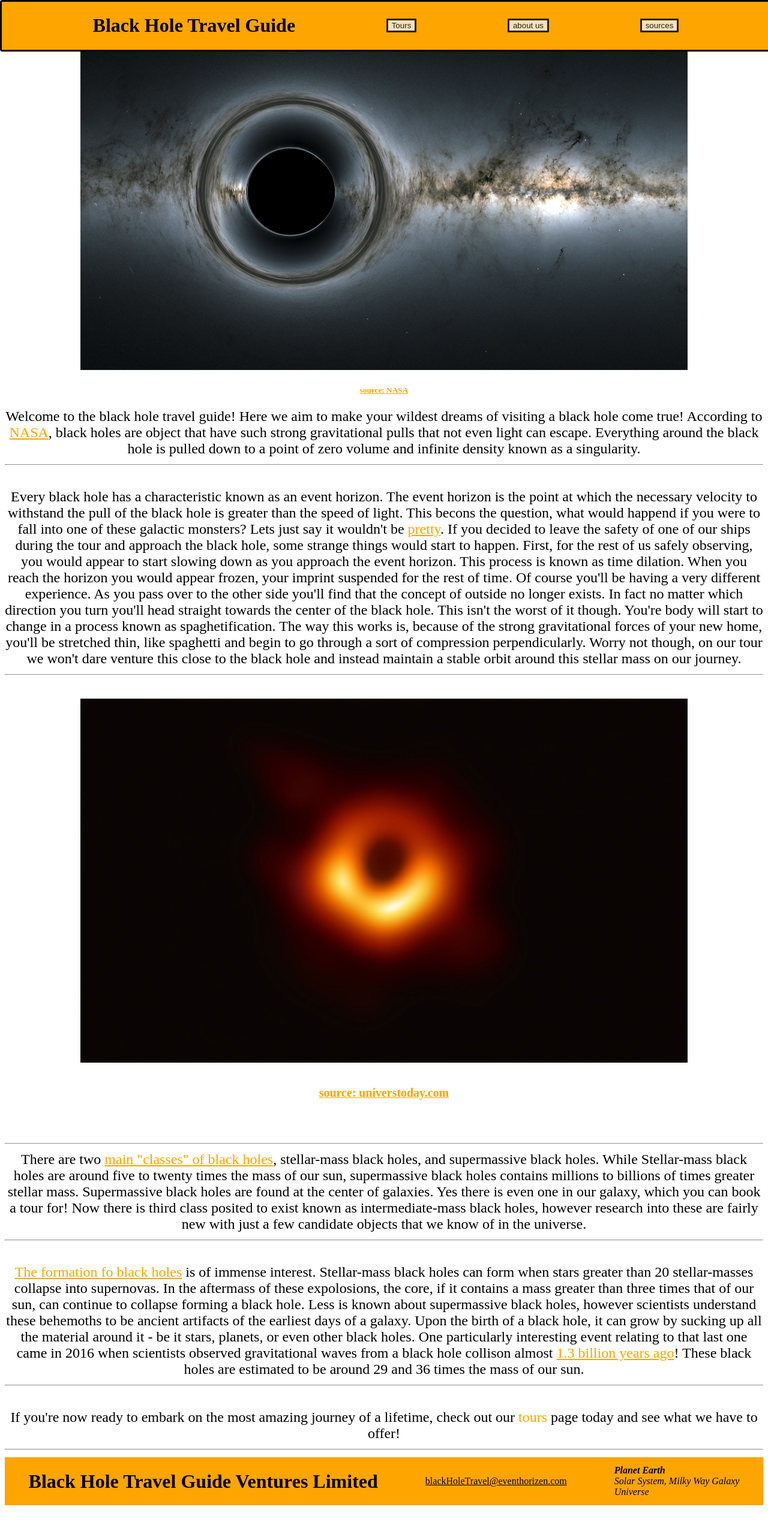
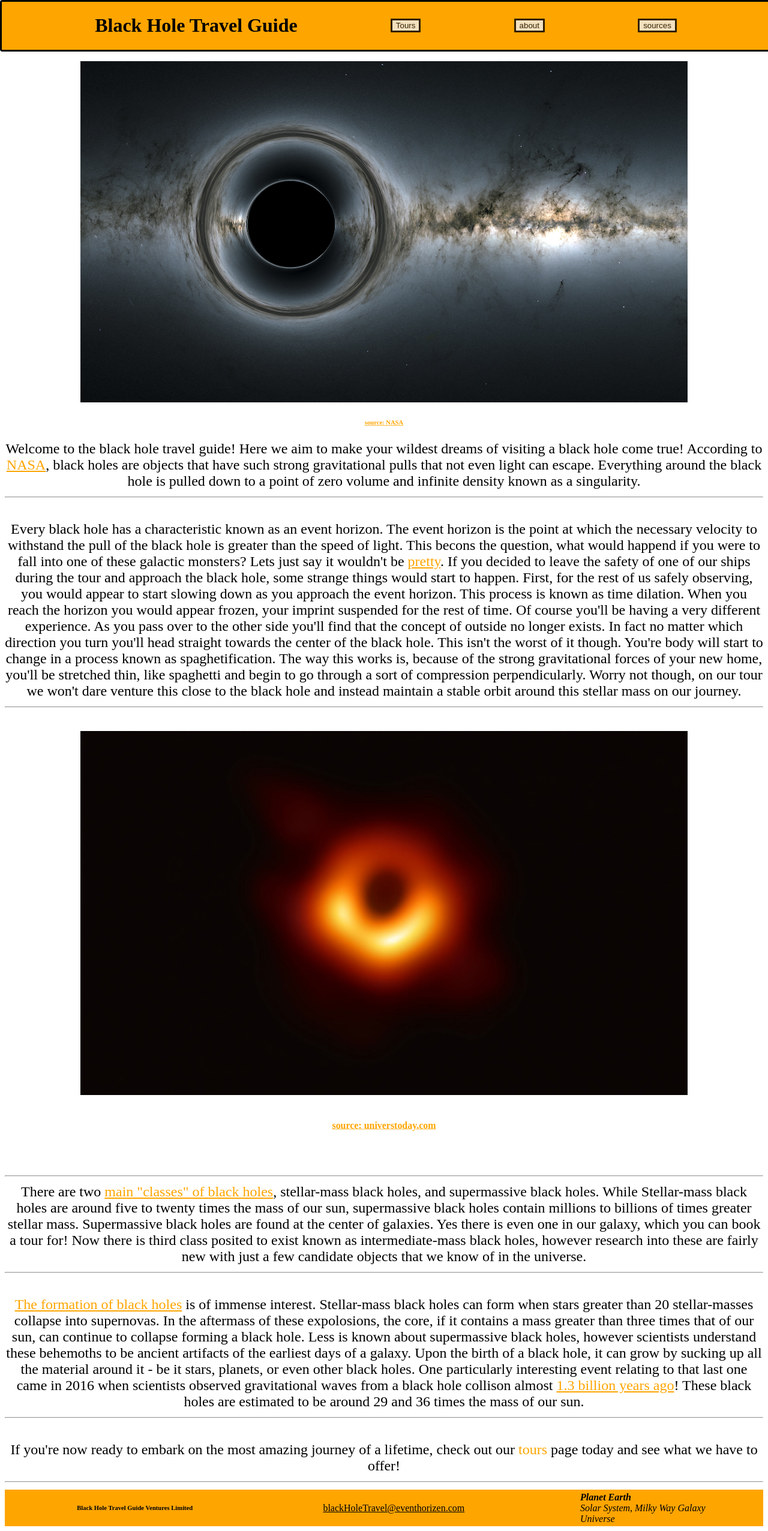
Before and after one commit to Infandous/black-holes, a React (Create React App) app: page / in a window 1280 px wide. Shown: the whole page at 60% size. Before the commit the page ends 2518 px from the top, so only its background shows below. Built offline with nearby package versions, Linux system fonts and the light colour scheme.

Commit message:
finished basic site

```diff
--- a/src/App.js
+++ b/src/App.js
@@ -136,6 +136,7 @@ function App() {
     return (
       <div className='app'>
         <Topbar homeFunc={activateHome} toursFunc={activateTours} aboutFunc={activateAbout} sourcesFunc={activateSources}/>
+        <br/><br/><br/>
         <Intro toursFunc={activateTours}/>
         <Footer />
       </div>
@@ -148,6 +149,7 @@ function App() {
         <br />
         <br />
         <br />
+        <br/>
 
           {tourList.map(tour=>{
             return(
--- a/src/components/Footer.css
+++ b/src/components/Footer.css
@@ -1,3 +1,4 @@
+
 
 .footerDiv{
     display:flex;
@@ -11,3 +12,11 @@
 .footerDiv>a{
     color:black;
 }
+.contact{
+    display:flex;
+    flex-direction: row;
+    align-items:center;
+}
+h5{
+    transform:scale(0.8)
+}
--- a/src/components/Footer.js
+++ b/src/components/Footer.js
@@ -2,7 +2,7 @@ import './Footer.css'
 const Footer = () => {
     return(
         <div className="footerDiv">
-            <h1>Black Hole Travel Guide Ventures Limited</h1>
+            <h5>Black Hole Travel Guide Ventures Limited</h5>
             <a href="mailto:">blackHoleTravel@eventhorizen.com</a>
             <address>
                 <strong>Planet Earth</strong><br />
--- a/src/components/Intro.js
+++ b/src/components/Intro.js
@@ -18,7 +18,7 @@ const Intro = ({toursFunc}) => {
                 Here we aim to make your wildest dreams
                 of visiting a black hole come true!
                 According to <a href="https://www.nasa.gov/vision/universe/starsgalaxies/black_hole_description.html">NASA</a>,
-                black holes are object that have such strong gravitational pulls that not even light can escape.
+                black holes are objects that have such strong gravitational pulls that not even light can escape.
                 Everything around the black hole is pulled down to a  point of zero volume and infinite density
                 known as a singularity.
                 <br/>
@@ -48,14 +48,14 @@ const Intro = ({toursFunc}) => {
                 <span><hr /></span>
                 There are two <a href="https://imagine.gsfc.nasa.gov/science/objects/black_holes1.html">main "classes" of black holes</a>,
                 stellar-mass black holes, and supermassive black holes. While Stellar-mass black holes are around five to twenty
-                times the mass of our sun, supermassive black holes contains millions to billions of times greater stellar mass.
+                times the mass of our sun, supermassive black holes contain millions to billions of times greater stellar mass.
                 Supermassive black holes are found at the center of galaxies. Yes there is even one in our galaxy, which you can
                 book a tour for! Now there is third class posited to exist known as intermediate-mass black holes, however research
                 into these are fairly new with just a few candidate objects that we know of in the universe.
                 <br />
                 <span><hr /></span>
                 <br />
-                <a href="https://www.nasa.gov/vision/universe/starsgalaxies/black_hole_description.html">The formation fo black holes</a> is
+                <a href="https://www.nasa.gov/vision/universe/starsgalaxies/black_hole_description.html">The formation of black holes</a> is
                 of immense interest. Stellar-mass black holes can form when stars greater than 20 stellar-masses collapse into supernovas.
                 In the aftermass of these expolosions, the core, if it contains a mass greater than three times that of our sun, can continue
                 to collapse forming a black hole. Less is known about supermassive black holes, however scientists understand these behemoths
--- a/src/components/Topbar.js
+++ b/src/components/Topbar.js
@@ -4,7 +4,7 @@ const Topbar = (props) => {
         <div className='topbar'>
             <button className='homeButton' onClick={props.homeFunc}><h1>Black Hole Travel Guide</h1></button>
             <button className='otherButton' onClick={props.toursFunc}>Tours</button>
-            <button className='otherButton' onClick={props.aboutFunc}>about us</button>
+            <button className='otherButton' onClick={props.aboutFunc}>about</button>
             <button className='otherButton' onClick={props.sourcesFunc}>sources</button>
         </div>
     )
```
Also changed, not shown: src/data/db.json (+1 -1 lines).
